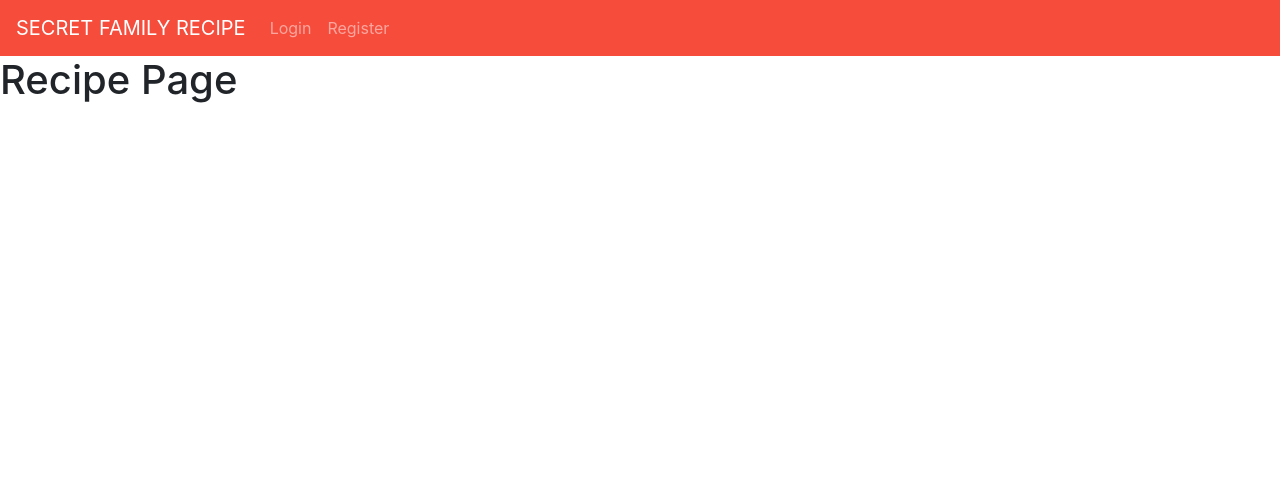
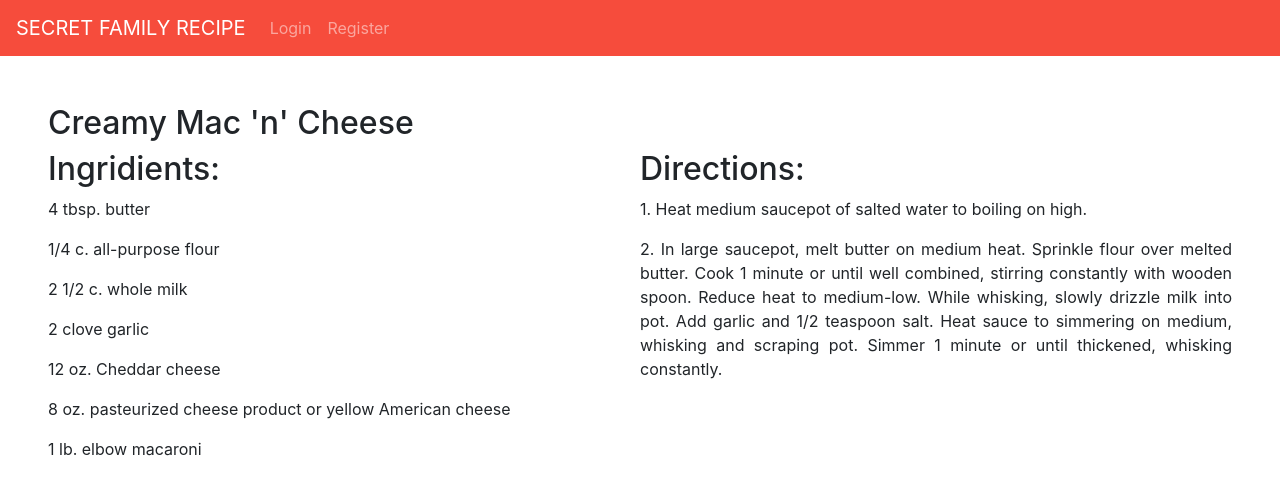
Before and after one commit to tt-webpt-105-Build-Week-2/Front-end, a React (Create React App) app in the folder secret-family-recipe/: page /recipe0 in a window 1280 px wide. Shown: the top 494 px of the page. Built offline with nearby package versions, Linux system fonts and the light colour scheme.

Commit message:
added saomple text

```diff
--- a/secret-family-recipe/src/components/Navigation.js
+++ b/secret-family-recipe/src/components/Navigation.js
@@ -34,7 +34,6 @@ const Navigation = () => {
                             <Nav.Link href="/register">Register</Nav.Link>
                         </Nav>
                     </Navbar.Collapse>
-
                 )}
         </Navbar>
     )
--- /dev/null
+++ b/secret-family-recipe/src/components/recipes/RecipesPage.css
@@ -0,0 +1,16 @@
+.page-container {
+  margin: 3rem;
+}
+
+.recipe-wrapper {
+  display: flex;
+  justify-content: space-evenly;
+  text-align: justify;
+}
+
+.ingredients {
+  width: 50%;
+}
+.directions {
+  width: 50%;
+}
--- a/secret-family-recipe/src/components/recipes/RecipesPage.js
+++ b/secret-family-recipe/src/components/recipes/RecipesPage.js
@@ -1,9 +1,27 @@
 import React from 'react'
+import './RecipesPage.css'
 
 const RecipesPage = () => {
     return (
-        <div>
-            <h1>Recipe Page</h1>
+        <div className='page-container'>
+            <h2 className='title'>Creamy Mac 'n' Cheese</h2>
+            <div className='recipe-wrapper'>
+                <div className='ingredients'>
+                    <h2>Ingridients:</h2>
+                    <p>4 tbsp. butter</p>
+                    <p>1/4 c. all-purpose flour</p>
+                    <p>2 1/2 c. whole milk</p>
+                    <p>2 clove garlic</p>
+                    <p>12 oz. Cheddar cheese</p>
+                    <p>8 oz. pasteurized cheese product or yellow American cheese</p>
+                    <p>1 lb. elbow macaroni</p>
+                </div>
+                <div className='directions'>
+                    <h2>Directions:</h2>
+                    <p>1. Heat medium saucepot of salted water to boiling on high.</p>
+                    <p>2. In large saucepot, melt butter on medium heat. Sprinkle flour over melted butter. Cook 1 minute or until well combined, stirring constantly with wooden spoon. Reduce heat to medium-low. While whisking, slowly drizzle milk into pot. Add garlic and 1/2 teaspoon salt. Heat sauce to simmering on medium, whisking and scraping pot. Simmer 1 minute or until thickened, whisking constantly.</p>
+                </div>
+            </div>
         </div>
     )
 }
```
